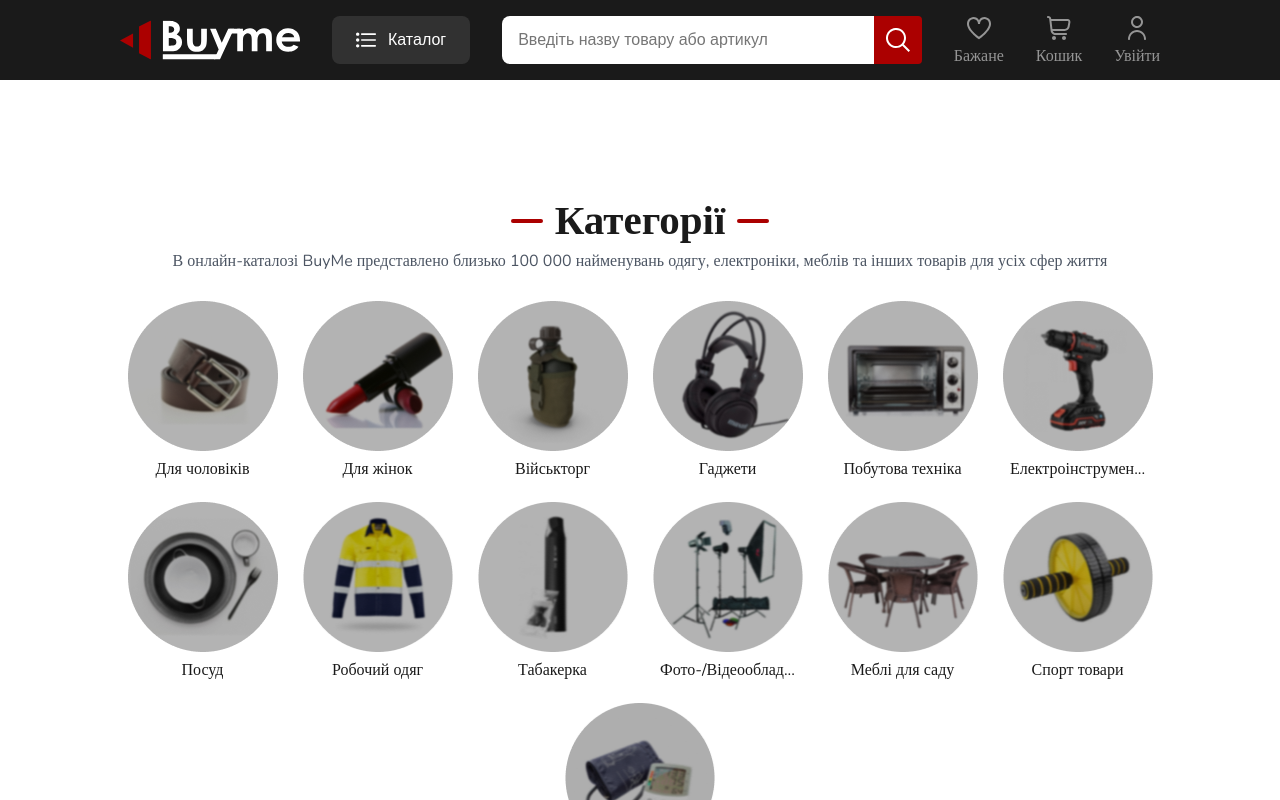
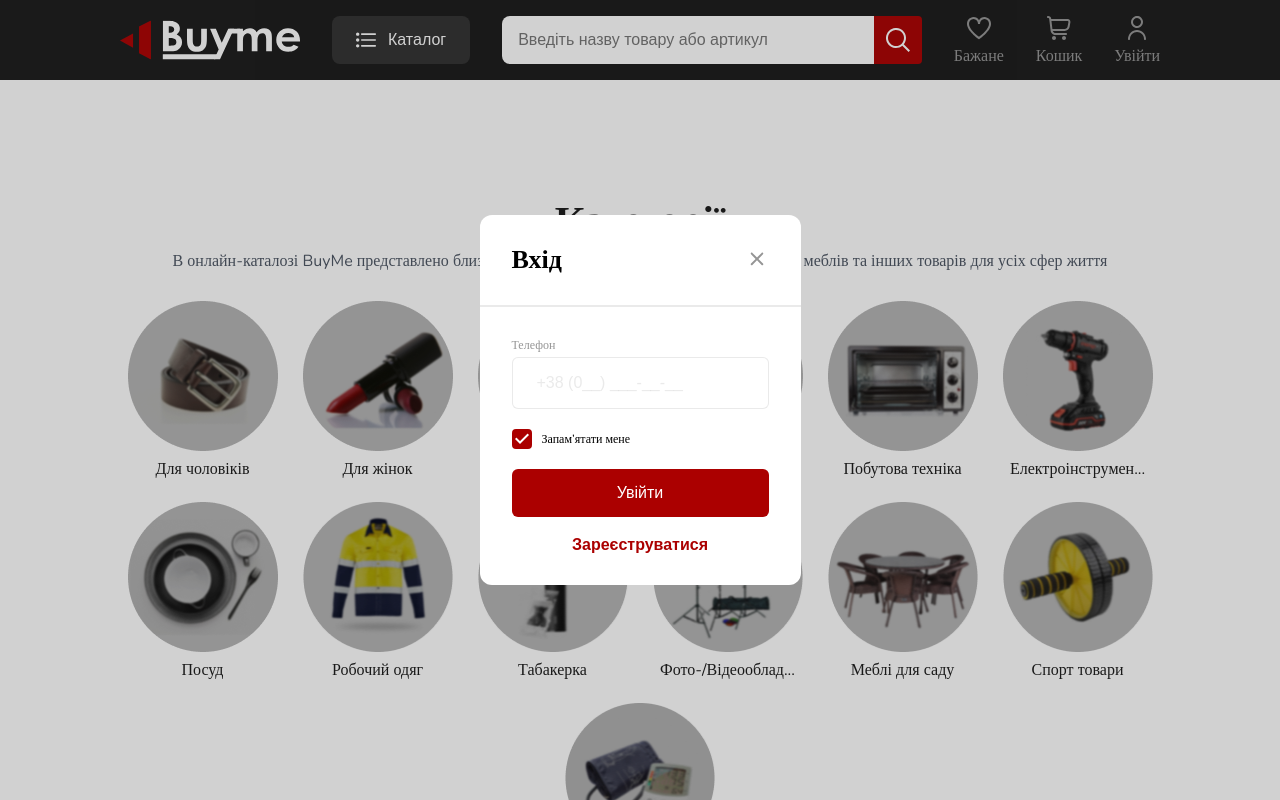
Before and after one commit to Ilyapashayan20/buyme, a React (Create React App) app: page / in a window 1280 px wide. Shown: the top 800 px of the page. Built offline with nearby package versions, Linux system fonts and the light colour scheme.

Commit message:
auth modal window development

```diff
--- a/src/assets/icons/index.ts
+++ b/src/assets/icons/index.ts
@@ -6,3 +6,5 @@ export { ReactComponent as SearchIcon } from './search.svg'
 export { ReactComponent as ShopCartIcon } from './shopcart.svg'
 export { ReactComponent as StarIcon } from './star.svg'
 export { ReactComponent as CheckedIcon } from './checked.svg'
+export { ReactComponent as CloseIcon } from './close.svg'
+export { ReactComponent as CogIcon } from './cog.svg'
--- /dev/null
+++ b/src/components/atom/Modal/Modal.module.scss
@@ -0,0 +1,48 @@
+@import 'styles/vars';
+@import 'styles/typography';
+
+
+.modal {
+    position: fixed;
+    width: 100%;
+    height: 100vh;
+    left: 0;
+    top: 0;
+    z-index: 999;
+    background-color: #1A1A1A33;
+    display: flex;
+
+    &__block {
+        margin: auto;
+        display: flex;
+        flex-direction: column;
+        width: auto;
+        max-width: 476px;
+        overflow: hidden;
+        background: white;
+        border-radius: 12px;
+        position: relative;
+
+        &__header {
+            padding: 32px;
+            width: 100%;
+            border-bottom: 2px solid #95959533;
+            display: flex;
+            justify-content: space-between;
+            align-items: center;
+
+            &__close__btn {
+                width: 24px;
+                height: 24px;
+
+            }
+
+        }
+        &__title{
+            font-size: 26px;
+            line-height: 100%;
+            font-weight: 700;
+        }
+
+    }
+}
--- /dev/null
+++ b/src/components/atom/Modal/index.tsx
@@ -0,0 +1,28 @@
+import type { FC } from 'react'
+import styles from './Modal.module.scss'
+import { ModalProps } from './type'
+import { CloseIcon, CogIcon } from 'assets'
+
+const Modal: FC<ModalProps> = ({ title, children }) => (
+  <div className={styles.modal}>
+    <div className={styles.modal__block}>
+      <div className={styles.modal__block__header}>
+        {title ? (
+          <div className={styles.modal__block__title}>{title}</div>
+        ) : (
+          <div style={{ margin: 'auto', paddingLeft: '24px' }}>
+            {' '}
+            <CogIcon />{' '}
+          </div>
+        )}
+        <button className={styles.modal__block__header__close__btn}>
+          <CloseIcon />
+        </button>
+      </div>
+      {children}
+    </div>
+  </div>
+)
+{
+}
+export default Modal
--- /dev/null
+++ b/src/components/atom/Modal/type.ts
@@ -0,0 +1,4 @@
+export type ModalProps = {
+    title?: string,
+    children?: React.ReactNode
+  }
--- a/src/components/atom/index.ts
+++ b/src/components/atom/index.ts
@@ -3,3 +3,4 @@ export { default as Title } from './Title'
 export { default as Button } from './Button'
 export { default as Loader } from './Loader'
 export { default as Checkbox } from './Checkbox'
+export { default as Modal } from './Modal'
--- a/src/components/layout/Header/Header.module.scss
+++ b/src/components/layout/Header/Header.module.scss
@@ -60,4 +60,73 @@
       @extend %secondary-1;
     }
   }
+
 }
+
+
+.modal__form {
+  padding: 32px;
+  width: 100%;
+  display: flex;
+  flex-direction: column;
+  gap: 20px;
+  button{
+    width: 100%;
+  }
+
+  &__link {
+    text-align: center;
+    color: #ab0000;
+    @extend %micro-3, %flex-justify-center;
+  }
+
+  &__frame {
+    max-width: 387px;
+    @extend %micro-2;
+
+    b {
+      color: #ab0000;
+    }
+  }
+}
+
+.modal__login__confirm{
+  min-width: 412px;
+  padding: 32px;
+  display: flex;
+  flex-direction: column;
+  gap: 24px;
+  p{
+    font-weight:  400;
+    max-width: 322px;
+    margin: auto;
+    text-align: center;
+    @extend %micro-3 ;
+    b{
+      font-weight: 700;
+    }
+  }
+  span{
+    font-weight: 700;
+    font-size: 65px;
+    line-height: 100%;
+    text-align: center;
+    display: flex;
+    justify-content: center;
+    color: #AB0000;
+  }
+
+  &__buttons{
+    display: flex;
+    justify-content: space-between;
+    gap: 10px;
+    button{
+      padding: 16px 32px;
+    }
+    &__btn2{
+      background: white;
+      color: #AB0000;
+      border: 2px solid #ab0000;
+    }
+  }
+}
--- a/src/components/layout/Header/index.tsx
+++ b/src/components/layout/Header/index.tsx
@@ -1,10 +1,49 @@
-import type { FC } from 'react'
+import { FC, useState } from 'react'
 
 import { HeartIcon, ListIcon, LogoIcon, SearchIcon, ShopCartIcon, UserIcon } from 'assets'
 
 import styles from './Header.module.scss'
+import { Button, Checkbox, Modal } from 'components/atom'
+import InputAuth from 'components/atom/Input/Auth'
+import { TModalState } from './type'
 
 const Header: FC = () => {
+  const [modalState, setModalState] = useState<TModalState>({
+    title: 'Вхід',
+    showLogin: true,
+    showLoginConfirm: false,
+    showRegister: false,
+    showRegisterConfirm: false,
+  })
+
+  const handleLoginClick = () => {
+    setModalState({
+      title: '',
+      showLogin: false,
+      showLoginConfirm: true,
+    })
+  }
+  const handleRegisterClick = () => {
+    setModalState({
+      title: 'Реєстрація',
+      showLoginConfirm: false,
+      showRegister: true,
+    })
+  }
+  const handleRegisterConfirmClick = () => {
+    setModalState({
+      showRegister: false,
+      showRegisterConfirm: true,
+    })
+  }
+
+  const showLogin = () => {
+    setModalState({
+      title: 'Вхід',
+      showLogin: true,
+    })
+  }
+
   return (
     <header className={styles.wrapper}>
       <LogoIcon className={styles.wrapper__logo} />
@@ -42,6 +81,59 @@ const Header: FC = () => {
           <p>Увійти</p>
         </div>
       </div>
+      <Modal title={modalState.title}>
+        {modalState.showLogin && (
+          <div className={styles.modal__form}>
+            <InputAuth lable='Телефон' type='tel' placeholder='+38 (0__) ___-__-__' />
+            <Checkbox title='Запам’ятати мене' />
+            <Button onClick={handleLoginClick}>Увійти</Button>
+            <button onClick={handleRegisterClick} className={styles.modal__form__link}>
+              Зареєструватися
+            </button>
+          </div>
+        )}
+
+        {modalState.showLoginConfirm && (
+          <div className={styles.modal__login__confirm}>
+            <p>
+              Для підтвердження входу в обліковий запис, відкрийте <b>Telegram</b> та натисніть кнопку з цифрою:
+            </p>
+            <span>67</span>
+            <div className={styles.modal__login__confirm__buttons}>
+              <Button className={styles.modal__login__confirm__buttons__btn1}>Відновлення доступу</Button>
+              <Button className={styles.modal__login__confirm__buttons__btn2}>Відмінити вхід</Button>
+            </div>
+          </div>
+        )}
+
+        {modalState.showRegister && (
+          <div className={styles.modal__form}>
+            <InputAuth lable='Ім’я' type='text' />
+            <InputAuth lable='Телефон' type='tel' placeholder='+38 (0__) ___-__-__' />
+            <p className={styles.modal__form__frame}>
+              Реєструючись, ви погоджуєтеся з умовами <b>положення про обробку і захист персональних даних</b> та{' '}
+              <b>угодою користувача</b>
+            </p>
+            <Button onClick={handleRegisterConfirmClick}>Зареєструватися</Button>
+            <button onClick={showLogin} className={styles.wrapper__link}>
+              Я вже зареєстрований
+            </button>
+          </div>
+        )}
+
+        {modalState.showRegisterConfirm && (
+          <div className={styles.modal__login__confirm}>
+            <p>
+              Для підтвердження входу в обліковий запис, відкрийте <b>Telegram</b> та натисніть кнопку з цифрою:
+            </p>
+            <span>49</span>
+            <div className={styles.modal__login__confirm__buttons}>
+              <Button className={styles.modal__login__confirm__buttons__btn1}>Відкрити Telegram</Button>
+              <Button className={styles.modal__login__confirm__buttons__btn2}>Відмінити вхід</Button>
+            </div>
+          </div>
+        )}
+      </Modal>
     </header>
   )
 }
--- /dev/null
+++ b/src/components/layout/Header/type.ts
@@ -0,0 +1,7 @@
+export type TModalState = {
+    title?: string,
+    showLogin?:Boolean,
+    showLoginConfirm?:Boolean,
+    showRegister?:Boolean,
+    showRegisterConfirm?:Boolean
+}
--- a/src/styles/local.scss
+++ b/src/styles/local.scss
@@ -160,6 +160,7 @@ input {
 a,
 button {
   border: 0;
+  background-color: transparent;
   cursor: pointer;
   display: inline-block;
   text-decoration: none;
--- a/src/styles/typography.scss
+++ b/src/styles/typography.scss
@@ -33,9 +33,3 @@
   font-weight: 600;
   line-height: 100%;
 }
-
-%micro-3 {
-  font-size: 16px;
-  font-weight: 600;
-  line-height: 100%;
-}
```
Also changed, not shown: src/assets/icons/close.svg (added), src/assets/icons/cog.svg (added).
